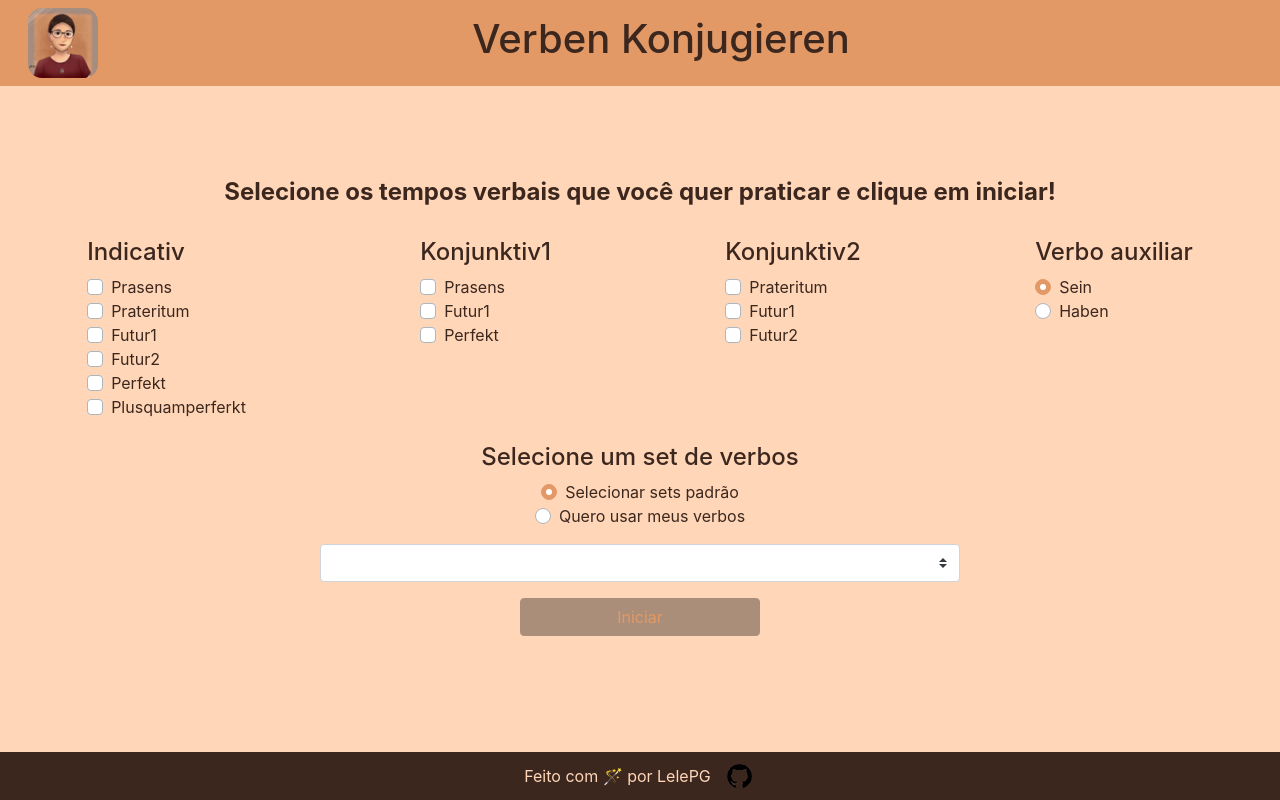
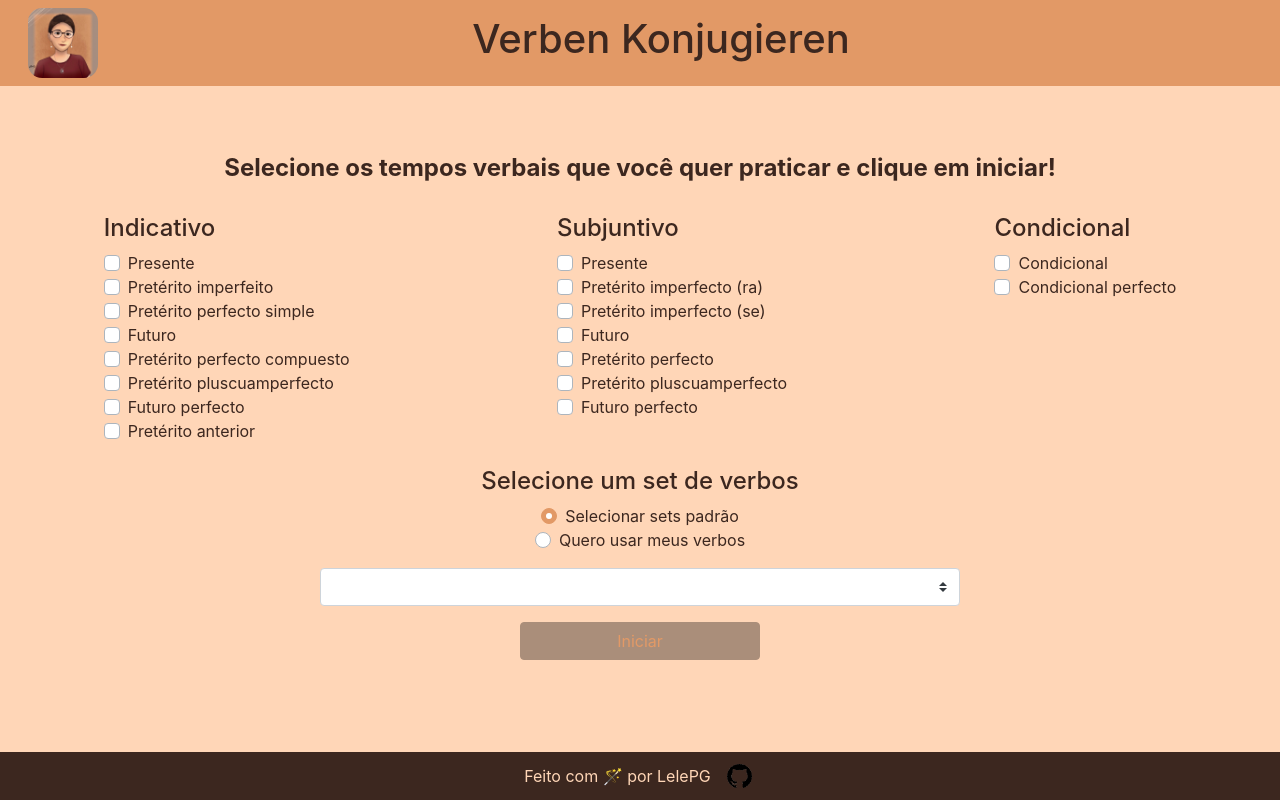
Before and after one commit to LelePG/conjugador-de-verbos, a Vue app: page / in a window 1280 px wide. Built offline with nearby package versions, Linux system fonts and the light colour scheme.

Commit message:
funcionamento básico com os verbos em espanhol

```diff
--- a/package.json
+++ b/package.json
@@ -8,16 +8,14 @@
     "lint": "vue-cli-service lint"
   },
   "dependencies": {
-    "@fortawesome/fontawesome-svg-core": "^6.2.1",
-    "@fortawesome/free-brands-svg-icons": "^6.2.1",
-    "@fortawesome/free-regular-svg-icons": "^6.2.1",
-    "@fortawesome/free-solid-svg-icons": "^6.2.1",
     "bootstrap": "^4.6.0",
     "bootstrap-vue": "^2.21.2",
     "core-js": "^3.8.3",
     "german-verbs": "^4.2.0",
     "german-verbs-dict": "^2.2.0",
+    "node-polyfill-webpack-plugin": "^2.0.1",
     "raw-loader": "^4.0.2",
+    "spanish-verbs": "^2.2.6",
     "vue": "^2.6.14",
     "vue-router": "^3.5.3",
     "vuetify": "^2.6.0",
--- a/src/assets/sets.js
+++ b/src/assets/sets.js
@@ -1,49 +1,49 @@
 const set1 = [
-	{ name: "sein", translation: "ser" },
-	{ name: "werden", translation: "ficar, torna-se" },
-	{ name: "können", translation: "poder" },
-	{ name: "sagen", translation: "dizer" },
-	{ name: "machen", translation: "fazer" },
+	{ name: "ser", translation: "ser" },
+	{ name: "taer", translation: "trazer" },
+	{ name: "poder", translation: "poder" },
+	{ name: "decir", translation: "dizer" },
+	{ name: "hacer", translation: "fazer" },
 ];
 
 const set2 = [
-	{ name: "kommen", translation: "vir" },
-	{ name: "sollen", translation: "dever" },
-	{ name: "gehen", translation: "ir" },
-	{ name: "sehen", translation: "ver" },
-	{ name: "stehen", translation: "estar de pé" },
+	{ name: "venir", translation: "vir" },
+	{ name: "jugar", translation: "jogar" },
+	{ name: "ir", translation: "ir" },
+	{ name: "ver", translation: "ver" },
+	{ name: "volver", translation: "voltar" },
 ];
 
 const set3 = [
-	{ name: "finden", translation: "achar" },
-	{ name: "bleiben", translation: "ficar" },
-	{ name: "heißen", translation: "chamar-se" },
-	{ name: "nehmen", translation: "tomar, pegar" },
-	{ name: "dürfen", translation: "poder, dever" },
+	{ name: "empezar", translation: "começar" },
+	{ name: "tener", translation: "ter" },
+	{ name: "comprar", translation: "comprar" },
+	{ name: "vivir", translation: "viver" },
+	{ name: "oir", translation: "ouvir" },
 ];
 
 const set4 = [
-	{ name: "glauben", translation: "acreditar" },
-	{ name: "sprechen", translation: "falar" },
-	{ name: "leben", translation: "viver" },
-	{ name: "fragen", translation: "perguntar" },
-	{ name: "stellen", translation: "colocar, pôr" },
+	{ name: "elegir", translation: "escolher" },
+	{ name: "hablar", translation: "falar" },
+	{ name: "coger", translation: "pegar" },
+	{ name: "beber", translation: "beber" },
+	{ name: "escribir", translation: "escrever" },
 ];
 
 const set5 = [
-	{ name: "spielen", translation: "jogar, tocar" },
-	{ name: "arbeiten", translation: "trabalhar" },
-	{ name: "brauchen", translation: "precisar" },
-	{ name: "lernen", translation: "aprender" },
-	{ name: "verstehen", translation: "entender" },
+	{ name: "traer", translation: "trazer" },
+	{ name: "trabajar", translation: "trabalhar" },
+	{ name: "dormir", translation: "dormir" },
+	{ name: "dar", translation: "dar" },
+	{ name: "salir", translation: "sair" },
 ];
 
 const set6 = [
-	{ name: "schreiben", translation: "escrever" },
-	{ name: "fallen", translation: "cair" },
-	{ name: "gehören", translation: "pertencer" },
-	{ name: "suchen", translation: "procurar" },
-	{ name: "versuchen", translation: "tentar" },
+	{ name: "comer", translation: "comer" },
+	{ name: "poner", translation: "colocar" },
+	{ name: "leer", translation: "ler" },
+	{ name: "conocer", translation: "conhecer" },
+	{ name: "cantar", translation: "cantar" },
 ];
 
 const setArray = [set1,set2,set3,set4,set5,set6];
--- a/src/components/PlayPage.vue
+++ b/src/components/PlayPage.vue
@@ -1,20 +1,11 @@
 <template>
 	<div class="bg-light ">
 		<div class="d-flex flex-column align-items-center text-dark pt-2">
-			<h4 class="text-sm-center">O tempo é {{ getCurrentVerbalTense }}</h4>
+			<h4 class="text-sm-center">O tempo é {{ getCurrentVerbalTense.text }}</h4>
 			<h5>Pontos: {{ getPoints }}</h5>
 		</div>
 		<div class="p-0 m-auto d-flex justify-content-around flex-wrap">
-			<Conjugations v-for="verb in verbs" :key="verb.name" :verb="verb" :verbalTense="verbalTenses[index]" />
-		</div>
-		<div class="text-center">
-			<CharButton char="ß" />
-			<CharButton char="ä" />
-			<CharButton char="ö" />
-			<CharButton char="ü" />
-			<CharButton char="Ä" />
-			<CharButton char="Ö" />
-			<CharButton char="Ü" />
+			<Conjugations v-for="verb in verbs" :key="verb.name" :verb="verb" :verbalTense="verbalTenses[index].value" />
 		</div>
 
 		<div class="text-center">
@@ -34,12 +25,10 @@
 <script>
 import Conjugations from "./Conjugations.vue";
 import { mapGetters, mapMutations } from "vuex";
-import CharButton from "./CharButton.vue";
 
 export default {
 	components: {
 		Conjugations,
-		CharButton,
 	},
 	computed: {
 		...mapGetters(["getPoints", "getVerbs", "getVerbalTenses", "getCurrentVerbalTense", "getVerbs", "getAvailableVerbalTenses", "getCurrentIndex"]),
--- a/src/components/Start.vue
+++ b/src/components/Start.vue
@@ -5,27 +5,21 @@
 		</h4>
 		<b-form class="pa-2 d-flex justify-content-around w-100 ">
 			<b-form-group class="p-2">
-				<h4>Indicativ</h4>
-				<b-form-checkbox v-for="tense in indicativ" v-model="verbalTenses" :value="tense.value"
+				<h4>Indicativo</h4>
+				<b-form-checkbox v-for="tense in indicativ" v-model="verbalTenses" :value="tense"
 					:key="tense.text">{{ tense.text }}</b-form-checkbox>
 			</b-form-group>
 
 			<b-form-group class="p-2">
-				<h4>Konjunktiv1</h4>
-				<b-form-checkbox v-for="tense in konjunktiv1" v-model="verbalTenses" :value="tense.value"
+				<h4>Subjuntivo</h4>
+				<b-form-checkbox v-for="tense in subjuntive" v-model="verbalTenses" :value="tense"
 					:key="tense.text">{{ tense.text }}</b-form-checkbox>
 			</b-form-group>
 
 			<b-form-group class="p-2">
-				<h4>Konjunktiv2</h4>
-				<b-form-checkbox v-for="tense in konjunktiv2" v-model="verbalTenses" :value="tense.value"
+				<h4>Condicional</h4>
+				<b-form-checkbox v-for="tense in conditional" v-model="verbalTenses" :value="tense"
 					:key="tense.text">{{ tense.text }}</b-form-checkbox>
-			</b-form-group>
-
-			<b-form-group class="p-2">
-				<h4>Verbo auxiliar</h4>
-				<b-form-radio v-model="auxVerb" label="Sein" value="SEIN"> Sein </b-form-radio>
-				<b-form-radio v-model="auxVerb" label="Haben" value="HABEN"> Haben </b-form-radio>
 			</b-form-group>
 		</b-form>
 
@@ -60,24 +54,28 @@ export default {
 			verbalSetsWithNames: sets.map((arr) => arr.map((element) => element.name)),
 			verbalSet: [],
 			indicativ: [
-				{ value: "PRASENS", text: "Prasens" },
-				{ value: "PRATERITUM", text: "Prateritum" },
-				{ value: "FUTUR1", text: "Futur1" },
-				{ value: "FUTUR2", text: "Futur2" },
-				{ value: "PERFEKT", text: "Perfekt" },
-				{ value: "PLUSQUAMPERFEKT", text: "Plusquamperferkt" },
+				{ value: "INDICATIVE_PRESENT", text: "Presente" },
+				{ value: 'INDICATIVE_IMPERFECT', text: "Pretérito imperfeito" },
+				{ value: "INDICATIVE_PRETERITE", text: "Pretérito perfecto simple" },
+				{ value: "INDICATIVE_FUTURE", text: "Futuro" },
+				{ value: "INDICATIVE_PERFECT", text: "Pretérito perfecto compuesto" },
+				{ value: "INDICATIVE_PLUPERFECT", text: "Pretérito pluscuamperfecto" },
+				{ value: "INDICATIVE_FUTURE_PERFECT", text: "Futuro perfecto" },
+				{ value: "INDICATIVE_PRETERITE_PERFECT", text: "Pretérito anterior" },
 			],
-			konjunktiv1: [
-				{ value: "KONJUNKTIV1_PRASENS", text: "Prasens" },
-				{ value: "KONJUNKTIV1_FUTUR1", text: "Futur1" },
-				{ value: "KONJUNKTIV1_PERFEKT", text: "Perfekt" },
+			subjuntive: [
+				{ value: "SUBJUNCTIVE_PRESENT", text: "Presente" },
+				{ value: "SUBJUNCTIVE_IMPERFECT_RA", text: "Pretérito imperfecto (ra)" },
+				{ value: "SUBJUNCTIVE_IMPERFECT_SE", text: "Pretérito imperfecto (se)" },
+				{ value: "SUBJUNCTIVE_FUTURE", text: "Futuro" },
+				{ value: "SUBJUNCTIVE_PERFECT", text: "Pretérito perfecto" },
+				{ value: "SUBJUNCTIVE_PLUPERFECT", text: "Pretérito pluscuamperfecto" },
+				{ value: 'SUBJUNCTIVE_FUTURE_PERFECT', text: "Futuro perfecto" }
 			],
-			konjunktiv2: [
-				{ value: "KONJUNKTIV2_PRATERITUM", text: "Prateritum" },
-				{ value: "KONJUNKTIV2_FUTUR1", text: "Futur1" },
-				{ value: "KONJUNKTIV2_FUTUR2", text: "Futur2" },
+			conditional: [
+				{ value: "CONDITIONAL_PRESENT", text: "Condicional" },
+				{ value: "CONDITIONAL_PERFECT", text: "Condicional perfecto" },
 			],
-			auxVerb: "SEIN",
 			verbsToBeUsed: "default",
 			customSet: "",
 		};
@@ -104,7 +102,6 @@ export default {
 				return;
 			}
 			await this.$store.commit("setVerbalTenses", this.verbalTenses);
-			await this.$store.commit("setAuxVerb", this.auxVerb);
 			await this.$store.commit("setVerbs", selectedSet);
 			await this.$store.commit("clearCurrentIndex");
 			await this.$store.commit("clearPoints");
--- a/src/vuex/store.js
+++ b/src/vuex/store.js
@@ -9,7 +9,6 @@ export default new Vuex.Store({
     verbs: [],
     points : 0,
     verbalTenses: [],
-    auxVerb: "",
     currentIndex: 0,
     visualizationStyle: "",
     currentArray:[]
@@ -27,11 +26,8 @@ export default new Vuex.Store({
     getVerbalTenses: function(state){
       return state.verbalTenses
     },
-    getAuxVerb : function(state){
-      return state.auxVerb
-    },
     getCurrentVerbalTense : function(state){
-      return state.verbalTenses[state.currentIndex].trim()
+      return state.verbalTenses[state.currentIndex]
     },
     getAvailableVerbalTenses : function(state){
       return state.verbalTenses.length -1
@@ -48,6 +44,7 @@ export default new Vuex.Store({
       state.points += points
     },
     setVerbalTenses: function(state, verbalTenses){
+      console.log(verbalTenses)
       state.verbalTenses = verbalTenses
     },
     setAuxVerb: function(state, auxVerb){
--- a/vue.config.js
+++ b/vue.config.js
@@ -1,7 +1,8 @@
-const { defineConfig } = require('@vue/cli-service')
+const { defineConfig } = require("@vue/cli-service");
+const NodePolyfillPlugin = require("node-polyfill-webpack-plugin");
 module.exports = defineConfig({
-  transpileDependencies: [
-    'vuetify'
-  ]
-
-})
+	transpileDependencies: ["vuetify"],
+	configureWebpack: {
+		plugins: [new NodePolyfillPlugin()],
+	},
+});
```
Also changed, not shown: src/components/Conjugations.vue (+19 -25 lines), 1 other file (tests, documents, lock files or other folders).
